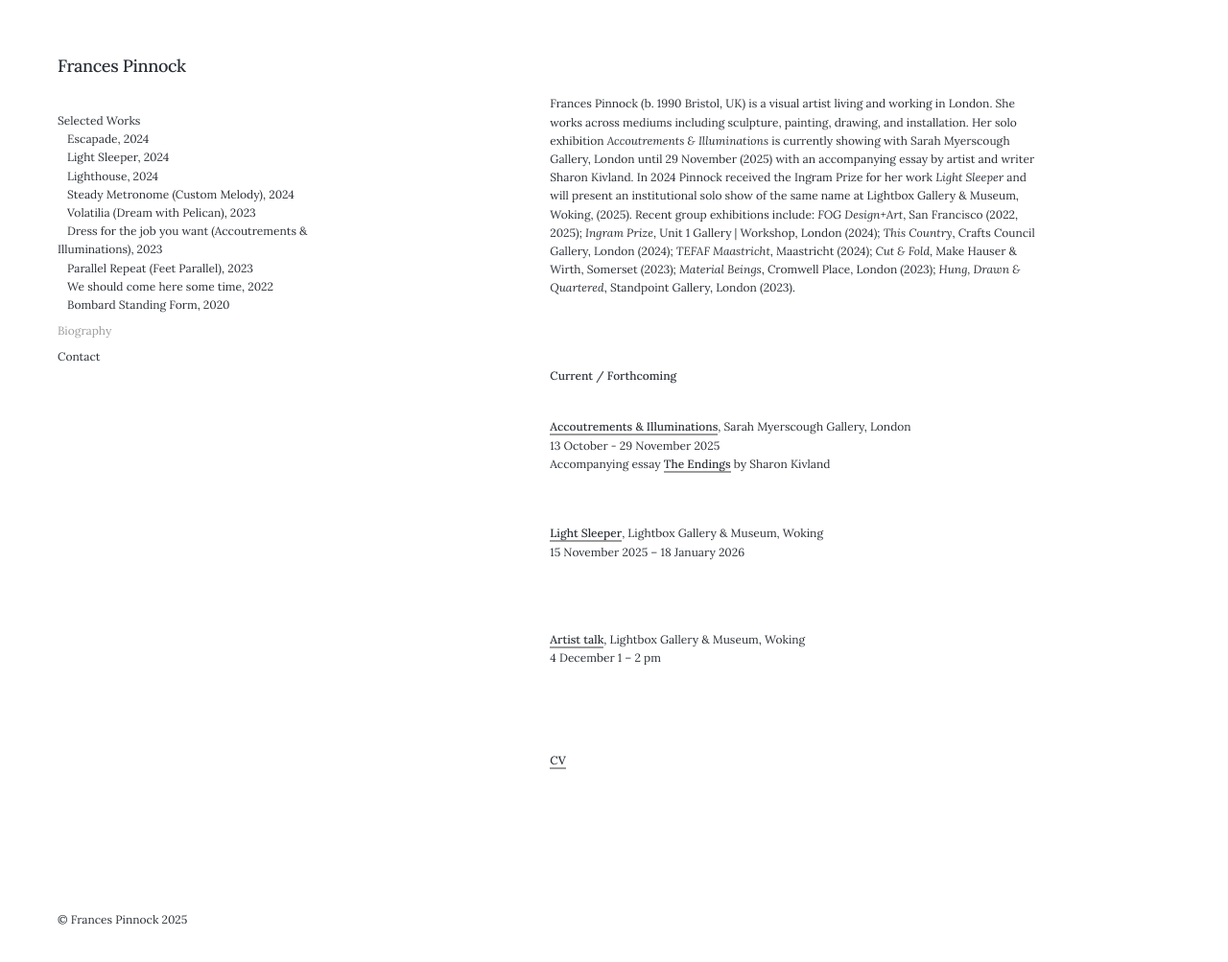
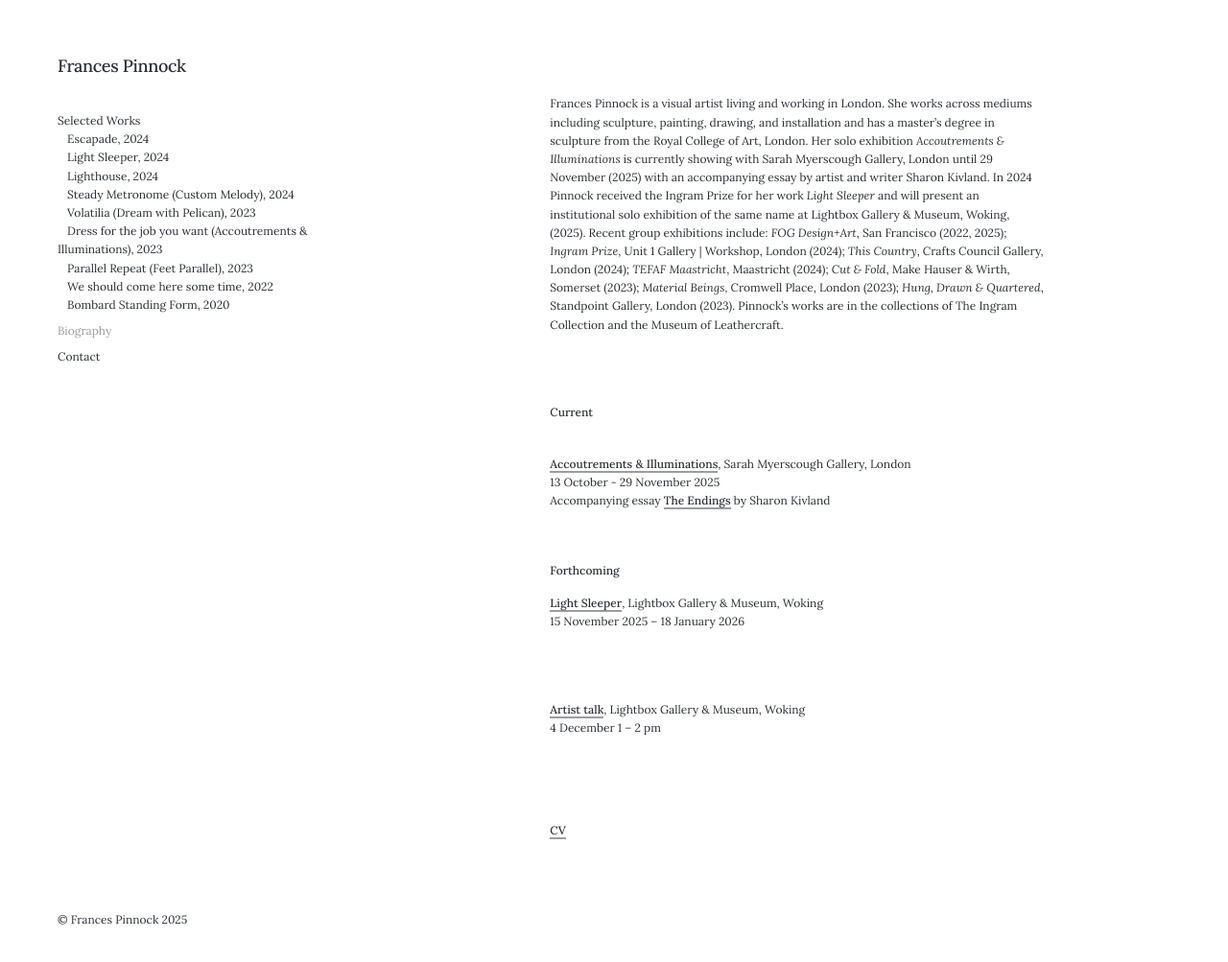
Before and after one commit to francespinnock/francespinnock.github.io, a Jekyll site: the page built from _pages/bio.md, in a window 1280 px wide and 1008 px high. Shown: the top 1003 px of the window at 96% size. Built offline with Jekyll 4.4.1, drawn with Linux system fonts in a browser that asks for light colours; nearby versions of some CDN libraries.

Commit message:
Update bio.md

```diff
--- a/_pages/bio.md
+++ b/_pages/bio.md
@@ -4,11 +4,11 @@ subtitle:
 description: Frances Pinnock - Biography
 ---
 <br/>
-Frances Pinnock (b. 1990 Bristol, UK) is a visual artist living and working in London. She works across mediums including sculpture, painting, drawing, and installation. Her solo exhibition _Accoutrements & Illuminations_ is currently showing with Sarah Myerscough Gallery, London until 29 November (2025) with an accompanying essay by artist and writer Sharon Kivland. In 2024 Pinnock received the Ingram Prize for her work _Light Sleeper_ and will present an institutional solo show of the same name at Lightbox Gallery & Museum, Woking, (2025). Recent group exhibitions include: _FOG Design+Art_, San Francisco (2022, 2025); _Ingram Prize_, Unit 1 Gallery | Workshop, London (2024); _This Country_, Crafts Council Gallery, London (2024); _TEFAF Maastricht_, Maastricht (2024); _Cut & Fold_, Make Hauser & Wirth, Somerset (2023); _Material Beings_, Cromwell Place, London (2023); _Hung, Drawn & Quartered_, Standpoint Gallery, London (2023).
+Frances Pinnock is a visual artist living and working in London. She works across mediums including sculpture, painting, drawing, and installation and has a master's degree in sculpture from the Royal College of Art, London. Her solo exhibition _Accoutrements & Illuminations_ is currently showing with Sarah Myerscough Gallery, London until 29 November (2025) with an accompanying essay by artist and writer Sharon Kivland. In 2024 Pinnock received the Ingram Prize for her work _Light Sleeper_ and will present an institutional solo exhibition of the same name at Lightbox Gallery & Museum, Woking, (2025). Recent group exhibitions include: _FOG Design+Art_, San Francisco (2022, 2025); _Ingram Prize_, Unit 1 Gallery | Workshop, London (2024); _This Country_, Crafts Council Gallery, London (2024); _TEFAF Maastricht_, Maastricht (2024); _Cut & Fold_, Make Hauser & Wirth, Somerset (2023); _Material Beings_, Cromwell Place, London (2023); _Hung, Drawn & Quartered_, Standpoint Gallery, London (2023). Pinnock's works are in the collections of The Ingram Collection and the Museum of Leathercraft.
 <br/>
 <br/>
 
-**Current / Forthcoming**
+**Current**
 <br/>
 
 [Accoutrements & Illuminations](https://www.sarahmyerscough.com/exhibitions/70-frances-pinnock-accoutrements-illuminations/), Sarah Myerscough Gallery, London
```
Also changed, not shown: other parts of _pages/bio.md (+2 -0 lines).
